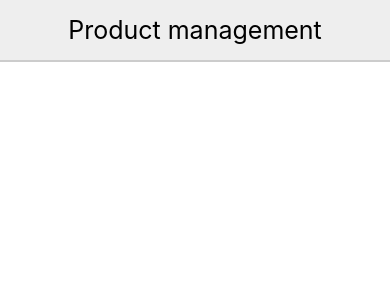
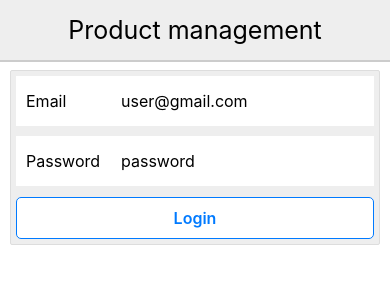
Before and after one commit to yossenagyan/ProductManagement, a React Native app: screen / in a window 390 px wide. Shown: the top 300 px of the page. Built offline with nearby package versions, Linux system fonts and the light colour scheme; no server answers.

Commit message:
setup auth

```diff
--- a/App.js
+++ b/App.js
@@ -1,13 +1,31 @@
 import React, { Component } from 'react';
 import { View } from 'react-native';
+import firebase from 'firebase';
 
-import { Header } from './src/components/common'
+import { Header } from './src/components/common';
+import LoginFrom from './src/components/LoginFrom';
+import Logout from './src/components/Logout';
+
+import config from './src/config';
 
 class App extends Component {
+  state = {
+    loggedIn: false
+  }
+  componentDidMount() {
+    if (!firebase.apps.length) {
+      firebase.initializeApp(config.firebaseConfig)
+    }
+
+    firebase.auth().onAuthStateChanged(user => {
+      this.setState({loggedIn: !! user})
+    })
+  }
   render() {
     return (
       <View>
         <Header title="Product management" />
+        { this.state.loggedIn ? <Logout/> : <LoginFrom /> }
       </View>
      );
   }
--- a/package.json
+++ b/package.json
@@ -10,6 +10,7 @@
     "lint": "eslint ."
   },
   "dependencies": {
+    "firebase": "^7.22.0",
     "react": "16.13.1",
     "react-native": "0.63.3"
   },
--- /dev/null
+++ b/src/components/LoginFrom.js
@@ -0,0 +1,90 @@
+import React, { Component } from 'react';
+import firebase from 'firebase';
+import {Text} from 'react-native';
+
+import {Card, CardSection, Button, Spinner, Input} from './common';
+
+
+class LoginFrom extends Component {
+    state = {
+        email:'',
+        password: '',
+        error: '',
+        loading: false,
+    }
+
+    onLoginSuccess(result) {
+        console.log('Berhasil', result);
+        this.setState({
+        email:'',
+        password: '',
+        error: '',
+        loading: false,
+        })
+    }
+    onButtonPress() {
+        const {email, password} = this.state
+        console.log('Processing login...');
+
+        if(!email) {
+            this.setState({error: 'Email is required'})
+            return
+        }
+        if(!password) {
+            this.setState({error: 'Password is required'})
+            return
+        }
+
+        this.setState({error:'', loading: true})
+
+        firebase.auth().signInWithEmailAndPassword(email, password)
+        .then((result)=>{
+            this.onLoginSuccess(result)
+            this.setState({loading:false})
+        })
+        .catch((error) =>{
+            console.log('Gagal', error.code, error.message);
+            this.setState({error: error.message, loading:false})
+        })
+
+    }
+    renderButton () {
+        if (this.state.loading) {
+            return <Spinner/>
+        }
+        return (
+        <Button onPress= { () => this.onButtonPress() }>
+            Login
+        </Button>
+        )
+    }
+    render() {
+        return (
+            <Card>
+                <CardSection>
+                    <Input
+                    value = { this.state.email}
+                    onChangeText = {(email) => this.setState({email})}
+                    label="Email"
+                    placeholder="user@gmail.com" />
+                </CardSection>
+                <CardSection>
+                    <Input
+                    value= { this.state.password}
+                    onChangeText = {(password) => this.setState({password})}
+                    label="Password"
+                    placeholder="password"
+                    secureTextEntry />
+                </CardSection>
+                <Text style={{ fontSize: 18, color: 'red', alignItems:'center'}}>
+                    {this.state.error}
+                </Text>
+                <CardSection>
+                    {this.renderButton()}
+                </CardSection>
+            </Card>
+         );
+    }
+}
+
+export default LoginFrom;
--- /dev/null
+++ b/src/components/Logout.js
@@ -0,0 +1,20 @@
+import React, { Component } from 'react';
+import firebase from 'firebase';
+
+import { Card, CardSection, Button } from './common';
+
+class Logout extends Component {
+    render() {
+        return (
+            <Card>
+                <CardSection>
+                    <Button onPress={ () => firebase.auth().signOut() }>
+                        Logout
+                    </Button>
+                </CardSection>
+            </Card>
+         );
+    }
+}
+
+export default Logout;
```
Also changed, not shown: src/config/index.example.js (added, +14 -0 lines), 2 other files (tests, documents, lock files or other folders).
